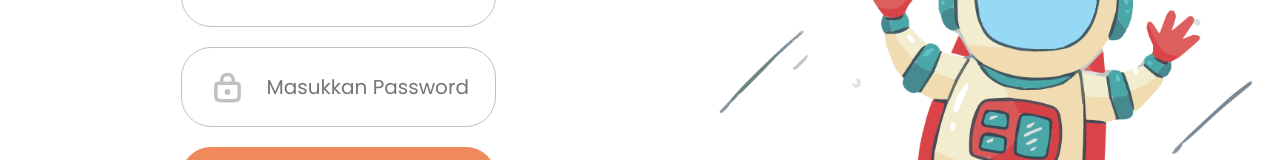
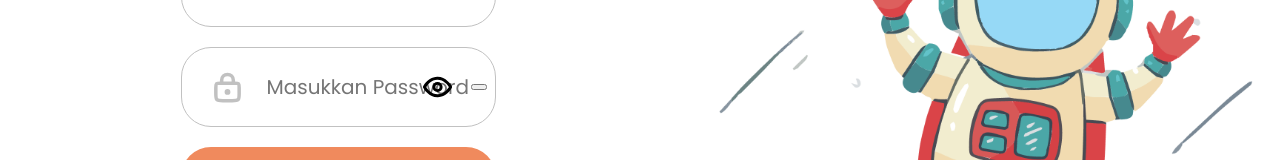
Before and after one commit to Jolangalifk/unisains-project, a Vue app: page /login in a window 1280 px wide. Shown: the part 288-448 px from the top of the page. Built offline with nearby package versions, Linux system fonts and the light colour scheme.

Commit message:
[JK] fix show hide password

```diff
--- a/src/views/Login.vue
+++ b/src/views/Login.vue
@@ -15,7 +15,21 @@
                     <div class="form-group">
                         <label for="Password"></label>
                         <img src="@/assets/icon/password-icon.svg" alt="">
-                        <input type="password" placeholder="Masukkan Password" v-model="password">
+                        <input :type="showPassword ? 'text' : 'password'" placeholder="Masukkan Password" v-model="password">
+                        <button class="toggle-password" @click="togglePasswordVisibility">
+                            <img
+                            class="toggle-password-icon"
+                            src="../assets/icon/eye-outline.svg"
+                            v-if="!showPassword"
+                            alt=""
+                          />
+                          <img
+                            class="toggle-password-icon"
+                            src="../assets/icon/eye-off-outline.svg"
+                            v-if="showPassword"
+                            alt=""
+                          />
+                          </button>
                     </div>
                     <button type="submit" class="button-login">Login</button>
                 </form>
@@ -52,6 +66,7 @@ export default {
         return {
             email: '',
             password: '',
+            showPassword: false,
         }
     },
     methods: {
@@ -73,6 +88,14 @@ export default {
         }
 
     },
+    methods: {
+    async Login() {
+        // kode login
+    },
+    togglePasswordVisibility() {
+        this.showPassword = !this.showPassword; // Membalikkan nilai status
+    },
+},
 }
 </script>
 
@@ -329,4 +352,25 @@ button h3 {
     width: 100%;
     height: 100vh;
 }
+
+.toggle-password {
+    position: relative;
+  }
+
+  .toggle-password-icon {
+    border: none;
+    background-color: transparent;
+    cursor: pointer;
+    padding: 0;
+    position: absolute;
+    right: 10px;
+    top: 50%;
+    transform: translateY(-50%);
+  }
+
+  .toggle-password-icon {
+    width: 24px;
+    height: 24px;
+  }
+
 </style>
```
Also changed, not shown: src/assets/icon/eye-off-outline.svg (added), src/assets/icon/eye-outline.svg (added).
